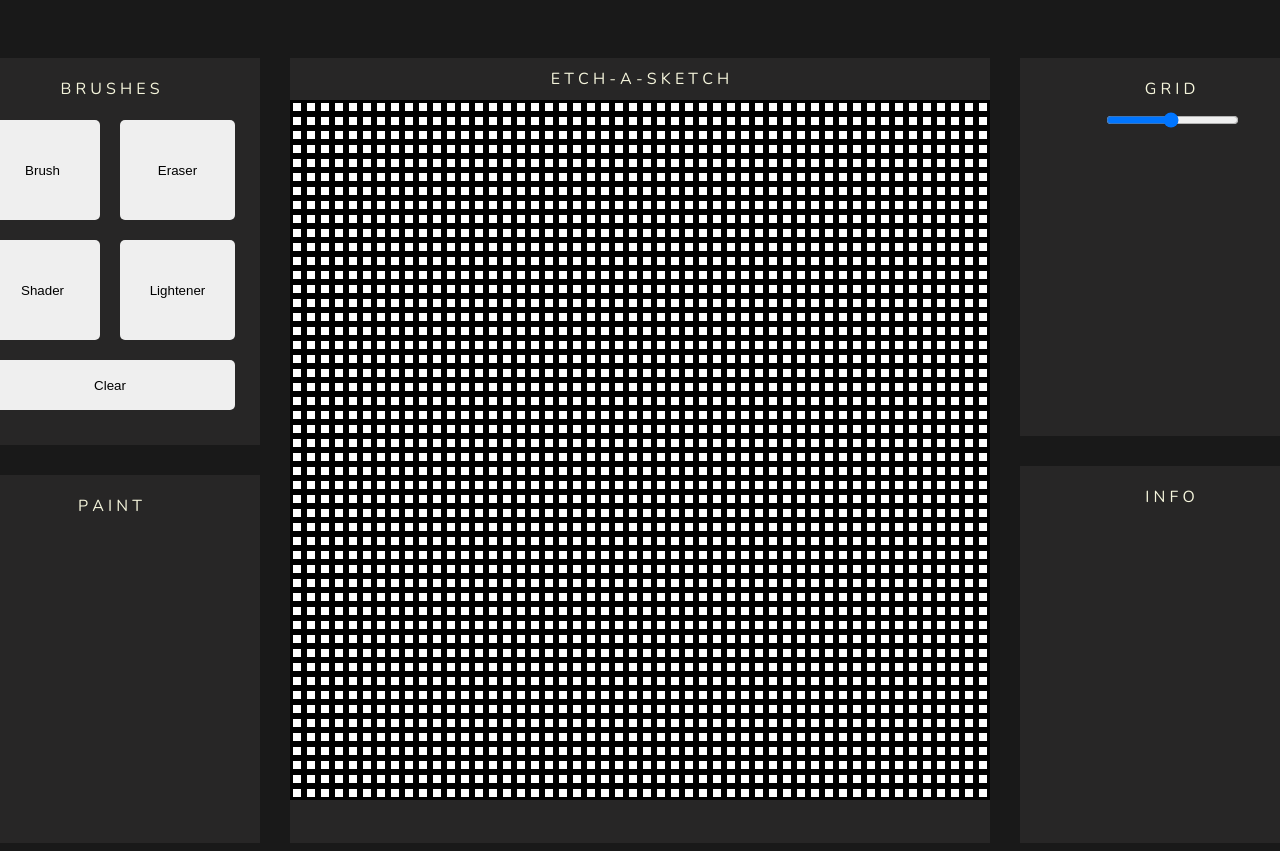
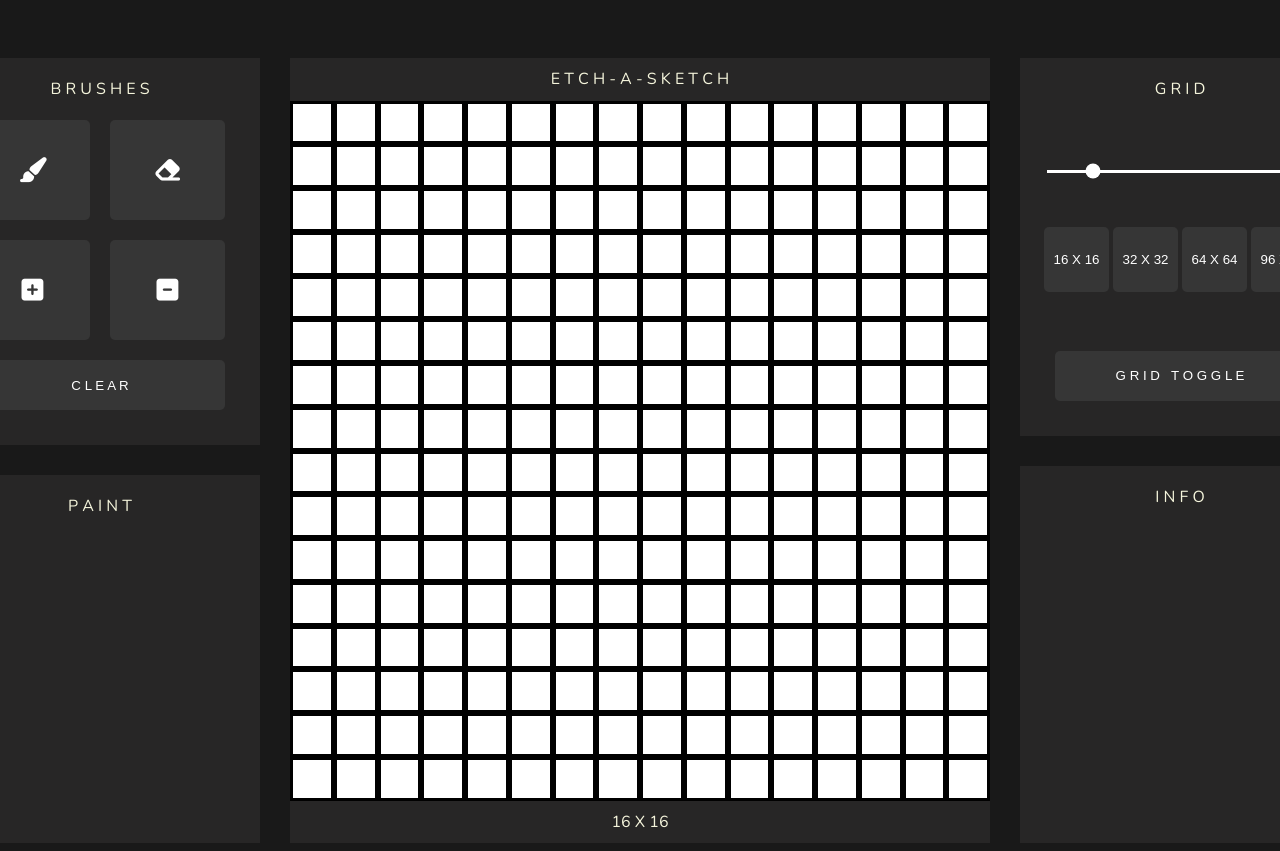
Before and after one commit to ruchik-panwal/etch-a-sketch, a plain HTML site: page index.html in a window 1280 px wide. Shown: the top 851 px of the page. Drawn offline with nearby package versions, Linux system fonts and the light colour scheme.

Commit message:
buttons css and improve overall look

```diff
--- a/index.html
+++ b/index.html
@@ -17,6 +17,9 @@
     <link href="https://fonts.googleapis.com/css2?family=Nunito:ital,wght@0,200..1000;1,200..1000&display=swap"
         rel="stylesheet">
 
+    <!-- Font Awesome -->
+    <script src="https://kit.fontawesome.com/befdb26257.js" crossorigin="anonymous"></script>
+
 </head>
 
 <body>
@@ -28,15 +31,15 @@
             <div class="smallTitle">B R U S H E S</div>
             <div class="brushButtons">
                 <div class="brushColumn">
-                    <button class="brush">Brush</button>
-                    <button class="brush">Eraser</button>
+                    <button class="brush"><i class="fa-solid fa-paintbrush"></i></button>
+                    <button class="brush"><i class="fa-solid fa-eraser"></i></button>
                 </div>
                 <div class="brushColumn">
-                    <button class="brush">Shader</button>
-                    <button class="brush">Lightener</button>
+                    <button class="brush"><i class="fa-solid fa-square-plus"></i></button>
+                    <button class="brush"><i class="fa-solid fa-square-minus"></i></button>
                 </div>
             </div>
-            <button class="clearButton">Clear</button>
+            <button class="clearButton">C L E A R</button>
 
         </div>
 
@@ -50,6 +53,7 @@
 
         <div class="gridTitle smallTitle">E T C H - A - S K E T C H</div>
         <div id="mainGrid"></div>
+    <div class="smallTitle" id="gridInfo"></div>
 
     </div>
 
@@ -58,9 +62,19 @@
         <div class="grid">
             <div class="smallTitle">G R I D</div>
 
-            <div class="slidecontainer">
-                <input type="range" min="1" max="100" value="50" class="slider" id="myRange">
+            <div class="sliderContainer">
+                <input type="range" min="1" max="100" value="16" class="slider" id="myRange">
             </div>
+
+            <div class="gridPresets">
+                <button class="preset">16 X 16</button>
+                <button class="preset">32 X 32</button>
+                <button class="preset">64 X 64</button>
+                <button class="preset">96 X 96</button>
+            </div>
+
+            <button class="gridToggle">G R I D&nbsp;&nbsp;&nbsp;T O G G L E</button>
+
 
         </div>
 
--- a/javascript.js
+++ b/javascript.js
@@ -1,11 +1,14 @@
 //@ts-check
 const mainGrid = document.querySelector("#mainGrid");
 const slider = document.getElementById("myRange");
+const gridInfo = document.querySelector("#gridInfo")
 
-gridCreator(50);
+gridCreator(slider.value);
+gridInfo.textContent = (slider.value) + " X " + (slider.value) ;
 
 slider.oninput = function () {
     gridCreator(this.value)
+    gridInfo.textContent = (this.value) + " X " + (this.value) ;
 }
 
 
--- a/style.css
+++ b/style.css
@@ -4,8 +4,15 @@ body {
     justify-content: center;
     align-items: center;
     padding: 50px 100px 0 100px;
+    font-family: "Nunito", sans-serif;
 }
 
+i {
+    color: white;
+    font-size: 25px;
+}
+
+/* Container for small end containers */
 .container1,
 .container3 {
     display: flex;
@@ -13,10 +20,11 @@ body {
     justify-content: space-between;
     flex-shrink: 0;
     height: 785px;
-    width: 300px;
+    width: 320px;
     margin: 0 30px 0 30px;
 }
 
+/* All Different definite containers */
 .brushes,
 .paint,
 .container2,
@@ -26,10 +34,12 @@ body {
     flex: 1;
     display: flex;
     flex-direction: column;
+    justify-content: space-between;
     align-items: center;
     padding: 10px 25px 25px 25px;
 }
 
+/* Main Grid Container */
 .container2 {
     display: flex;
     flex-direction: column;
@@ -41,26 +51,37 @@ body {
 }
 
 
-
+/* Left Container */
 .brushes,
 .grid {
     margin-bottom: 30px;
 }
 
+
+/* Brushes Container */
 .brush,
-.clearButton {
+.clearButton,
+.preset,
+.gridToggle {
     border-style: none;
     height: 100px;
     width: 115px;
     margin: 10px 0 10px 0;
+
+    border-width: 1px;
+    border-style: none;
     border-radius: 5px;
+    background-color: #363636;
+    color: white;
 
 }
 
-.clearButton {
+.clearButton,
+.gridToggle {
     height: 50px;
-    width: auto;
-    align-self: stretch;
+    width: 250px;
+
+    align-self: center;
 }
 
 .brushbuttons,
@@ -71,12 +92,24 @@ body {
 }
 
 .smallTitle {
-    font-family: "Nunito", sans-serif;
     color: beige;
     margin: 10px;
 }
 
+.gridPresets {
+    display: flex;
+}
+
+.preset {
+    height: 65px;
+    width: 65px;
+    margin: 2px;
+
+
+}
+
 /* The CSS for the grid */
+
 #mainGrid {
     background-color: white;
     height: 700px;
@@ -98,7 +131,15 @@ body {
     border-style: solid;
 }
 
+/* Slider */
+
+.sliderContainer {
+    width: 100%;
+}
+
 .slider {
     width: 100%;
-
+    height: 3px;
+    appearance: none;
+    accent-color: white;
 }
```
